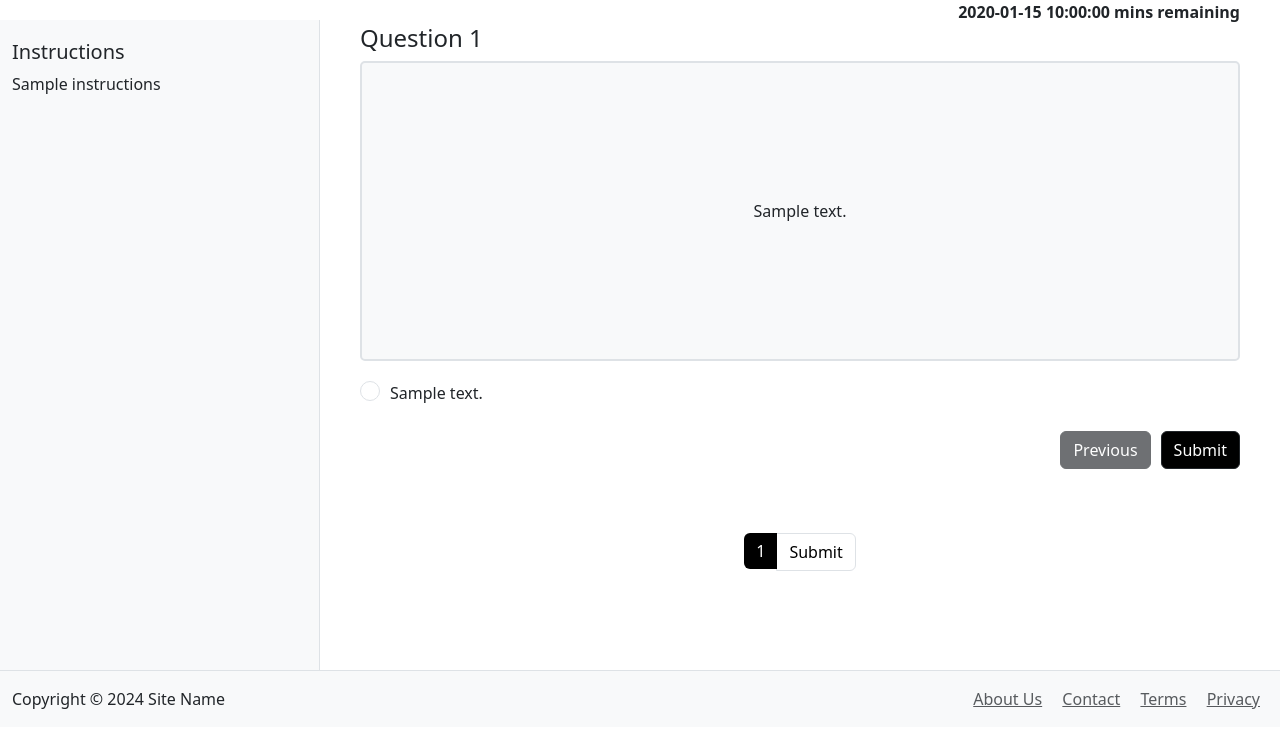
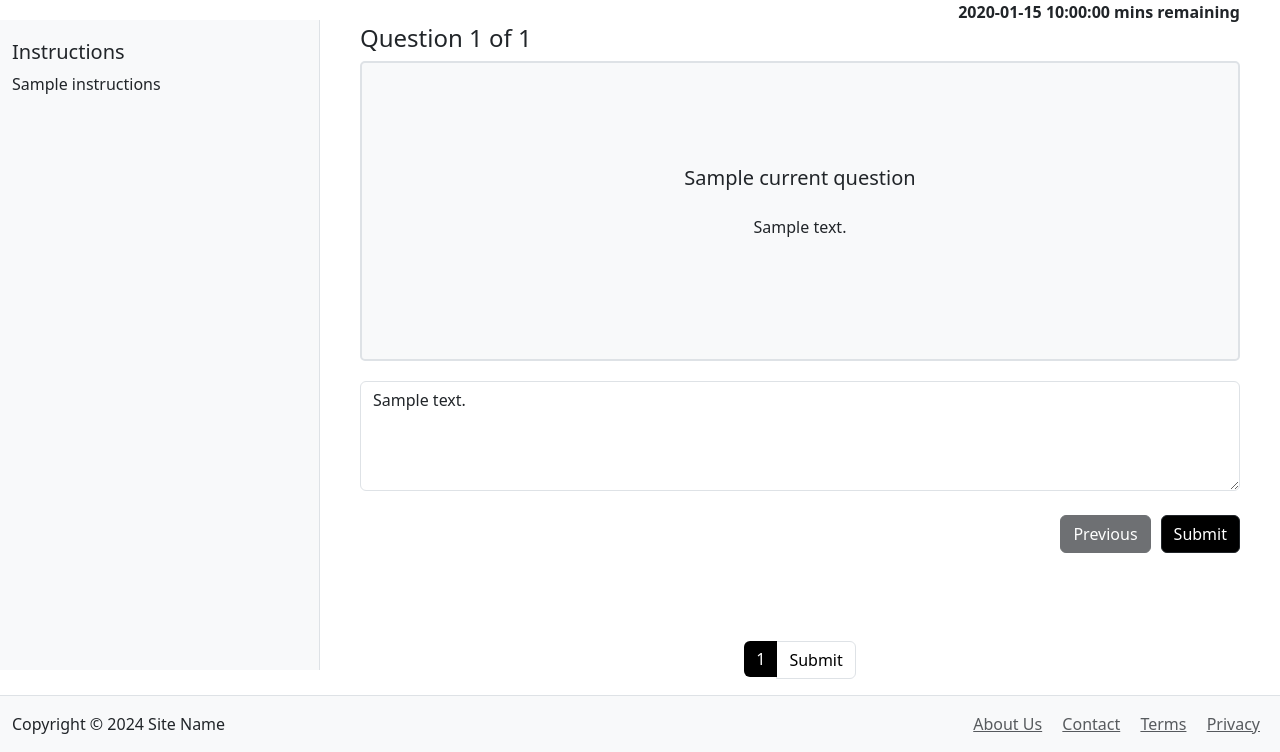
Before and after one commit to larvickl/CS-467-Programming-Quiz, a Python web app: template src/programming_quiz_web_app/templates/applicant/quiz_interface.html in a window 1280 px wide. Shown: the part 56-808 px from the top of the page. Before the commit the page ends 765 px from the top, so only its background shows below. Run offline with Jinja, Linux system fonts and the light colour scheme; the template is opened without the code that fills it: most values are stand-ins (such as "Sample title", 1, 10 or a date in 2020).

Commit message:
implemented quiz interface; questions now load, navigation with next and previous buttons work; saving question feature remains

```diff
--- a/src/programming_quiz_web_app/static/css/styles.css
+++ b/src/programming_quiz_web_app/static/css/styles.css
@@ -302,3 +302,16 @@ html, body {
     color: white;
     border: none;
 }
+.question-box {
+    display: flex;
+    flex-direction: column;
+    margin-bottom: 20px;
+}
+
+.question-box h5 {
+    margin-bottom: 15px;
+}
+
+.question-box p {
+    margin-top: 10px;
+}
--- a/src/programming_quiz_web_app/templates/applicant/quiz_interface.html
+++ b/src/programming_quiz_web_app/templates/applicant/quiz_interface.html
@@ -29,59 +29,73 @@ Quiz in Progress
             </div>
 
             <!-- Current Question -->
+            <form id="quizForm" method="POST" action="{{ url_for('main.take_quiz', quiz_id=quiz.id) }}">
+                <input type="hidden" name="current_question" value="{{ current_question_number }}">
+                <input type="hidden" name="action" id="navigationAction" value="">
                 <div class="row">
                     <div class="col-12">
-                        <h4>Question {{ current_question_number }}</h4> <!-- of {{ total_questions }} -->
+                        <h4>Question {{ current_question_number }} of {{ total_questions }}</h4>
                         <div class="question-box">
                             <!-- Display Question Content -->
-                            <span>{{ current_question.content }}</span>
+                            <h5>{{ current_question.title }}</h5>
+                            <p>{{ current_question.body }}</p>
                         </div>
 
-                        <!-- Answers Form -->
-                        <form id="quiz-form" method="POST" action="{{ url_for('main.take_quiz', quiz_id=current_question.id) }}">
-                            {% for answer in current_question.answers %}
-                                <div class="form-check">
-                                    <input class="form-check-input" type="radio" name="answer" id="answer{{ loop.index }}" value="{{ answer.id }}"
-                                        {% if selected_answer == answer.id %} checked {% endif %}>
-                                    <label class="form-check-label" for="answer{{ loop.index }}">
-                                        {{ answer.text }}
+                        <!-- Answer Section -->
+                        {% if question_type == 'choice' %}
+                        <div class="options-container">
+                            {% for option in current_question.options %}
+                            <div class="form-check mb-2">
+                                <input type="radio" id="option{{ loop.index }}"
+                                    name="question_{{ current_question.id }}" value="{{ option.id }}"
+                                    class="form-check-input answer-input" {% if selected_answer==option.id|string
+                                    %}checked{% endif %}>
+                                <label class="form-check-label" for="option{{ loop.index }}">
+                                    {{ option.option_text }}
                                 </label>
                             </div>
                             {% endfor %}
-                            <input type="hidden" name="question_id" value="{{ current_question.id }}">
-                        </form>
                         </div>
+                        {% else %}
+                        <div class="form-group">
+                            <textarea class="form-control" id="answer_text" rows="4"
+                                onchange="saveAnswer('{{ quiz.id }}', '{{ current_question.id }}', this.value)">{{ selected_answer }}</textarea>
                         </div>
+                        {% endif %}
 
                         <!-- Navigation Buttons -->
                         <div class="row mt-4">
                             <div class="col-12 navigation-buttons">
                                 {% if has_previous %}
-                            <a href="#" class="btn btn-dark prev">Previous</a>
+                                <a href="{{ url_for('main.take_quiz', quiz_id=quiz.id, action='previous', current=current_question_number) }}"
+                                    class="btn btn-dark">Previous</a>
                                 {% else %}
-                            <button class="btn btn-dark prev" disabled>Previous</button>
+                                <button class="btn btn-dark" disabled>Previous</button>
                                 {% endif %}
 
                                 {% if has_next %}
-                            <a href="#" class="btn btn-dark next">Next</a>
+                                <a href="{{ url_for('main.take_quiz', quiz_id=quiz.id, action='next', current=current_question_number) }}"
+                                    class="btn btn-dark">Next</a>
                                 {% else %}
-                            <a href="{{ url_for('main.confirm_submit_quiz') }}" class="btn btn-dark next">Submit</a>
+                                <a href="{{ url_for('main.confirm_submit_quiz', id=quiz.id) }}"
+                                    class="btn btn-dark">Submit</a>
                                 {% endif %}
                             </div>
                         </div>
 
                         <!-- Pagination -->
-                <div class="row">
+                        <div class="row mt-4">
                             <div class="col-12">
                                 <nav>
                                     <ul class="pagination">
-                                {% for page in pagination_pages %}
-                                    <li class="page-item {% if page == current_question_number %}active{% endif %}">
-                                        <a class="page-link" href="#">{{ page }}</a>
+                                        {% for i in range(1, total_questions + 1) %}
+                                        <li class="page-item {% if i == current_question_number %}active{% endif %}">
+                                            <span class="page-link">{{ i }}</span>
                                         </li>
                                         {% endfor %}
                                         <li class="page-item">
-                                    <a class="page-link" href="{{ url_for('main.confirm_submit_quiz') }}">Submit</a>
+                                            <a class="page-link"
+                                                href="{{ url_for('main.confirm_submit_quiz', id=quiz.id) }}">Submit</a>
                                         </li>
                                     </ul>
                                 </nav>
@@ -89,45 +103,8 @@ Quiz in Progress
                         </div>
                     </div>
                 </div>
+            </form>
         </div>
-
-    <script>
-    document.addEventListener('DOMContentLoaded', function() {
-    const form = document.getElementById('quiz-form');
-
-    // Handle radio button changes for auto-save
-    const radioButtons = form.querySelectorAll('input[type="radio"]');
-    radioButtons.forEach(radio => {
-        radio.addEventListener('change', () => form.submit());
-    });
-
-    // Handle navigation buttons
-    const prevButton = document.querySelector('.prev');
-    const nextButton = document.querySelector('.next');
-
-    if (prevButton) {
-        prevButton.addEventListener('click', function(e) {
-            e.preventDefault();
-            const actionInput = document.createElement('input');
-            actionInput.type = 'hidden';
-            actionInput.name = 'action';
-            actionInput.value = 'previous';
-            form.appendChild(actionInput);
-            form.submit();
-        });
-    }
-
-    if (nextButton) {
-        nextButton.addEventListener('click', function(e) {
-            e.preventDefault();
-            const actionInput = document.createElement('input');
-            actionInput.type = 'hidden';
-            actionInput.name = 'action';
-            actionInput.value = 'next';
-            form.appendChild(actionInput);
-            form.submit();
-        });
-    }
-});
-</script>
+    </div>
+</div>
 {% endblock %}
```
Also changed, not shown: src/programming_quiz_web_app/main/routes.py (+30 -19 lines). Lines whose indentation alone changed are shown as unchanged.
